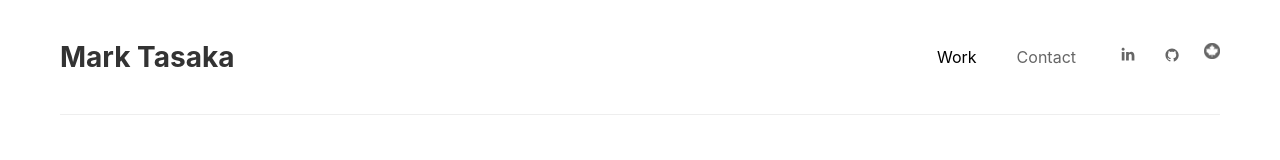
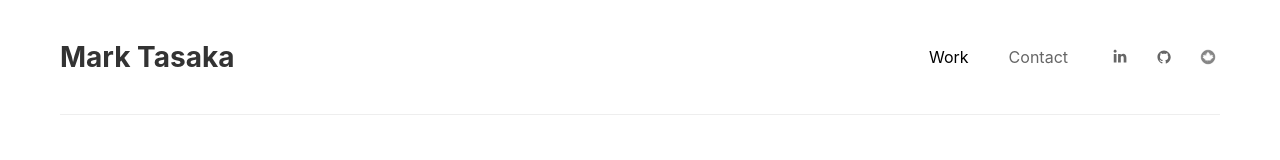
Before and after one commit to mark-tasaka/react-portfolio, a React (Create React App) app: page /work in a window 1280 px wide. Shown: the top 160 px of the page. Built offline with nearby package versions, Linux system fonts and the light colour scheme.

Commit message:
new icon added and spacing between icons

```diff
--- a/src/components/css/Include.css
+++ b/src/components/css/Include.css
@@ -40,23 +40,46 @@
   display: flex;
   list-style: none;
   gap: 20px;
+  align-items: flex-end; /* Align items to bottom for consistent baseline */
+  margin: 0;
+  padding: 0;
 }
 
+.social li {
+  display: flex;
+  align-items: flex-end; /* Ensure li elements also align to bottom */
+}
+
+.social a {
+  display: flex;
+  align-items: flex-end; /* Ensure anchor elements align to bottom */
+}
+
+/* SVG icon styles */
 .social .icon {
   width: 24px;
   height: 24px;
   fill: #666;
   transition: fill 0.3s ease;
+  display: block;
 }
 
 .social a:hover .icon {
   fill: #333;
 }
 
+/* PNG icon styles */
 .icon-img {
-  width: 16px;
-  height: 16px;
-  transition: transform 0.3s ease;
+  width: 24px;
+  height: 24px;
+  object-fit: contain;
+  transition: all 0.3s ease;
+  display: block;
+  filter: grayscale(0.3) opacity(0.8); /* Match the gray tone of SVG icons */
+}
+
+.social a:hover .icon-img {
+  filter: grayscale(0) opacity(1);
 }
 
 /* Header Responsive Design */
--- a/src/components/inc/Header.jsx
+++ b/src/components/inc/Header.jsx
@@ -42,7 +42,7 @@ const Header = ({ activePage }) => {
             </li>
             <li>
               <a href="https://www.oldschooladventures.org/" target="_blank" rel="noopener noreferrer">
-                <img src="/images/icons/icon1.png" alt="Old School Adventures" className="icon-img" />
+                <img src="/images/icons/icon2.png" alt="Old School Adventures" className="icon-img" />
               </a>
             </li>
           </ul>
```
Also changed, not shown: public/images/icons/icon1.png, public/images/icons/icon2.png (added).
